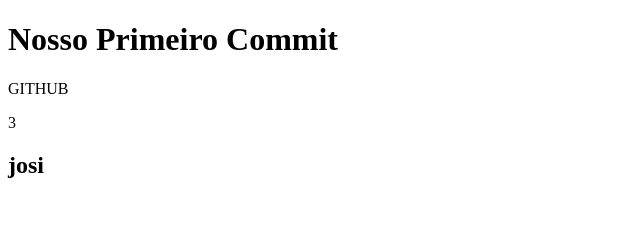
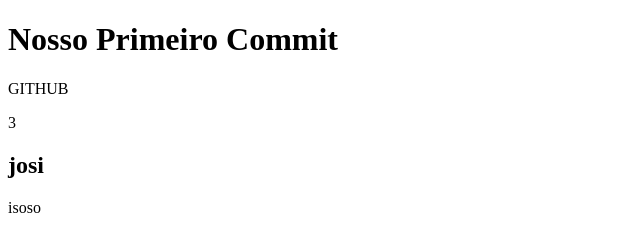
Before and after one commit to Devjdias/miniCurso, a plain HTML site: page index.html in a window 1280 px wide. Shown: the full height of the page, 0-640 px from the left. Drawn offline with Linux system fonts and the light colour scheme.

Commit message:
2 branch commit

```diff
--- a/index.html
+++ b/index.html
@@ -11,6 +11,7 @@
     <p>GITHUB</p>
     <p>3</p>
     <h2>josi</h2>
+    <p>isoso</p>
 
 </body>
 </html>
```
